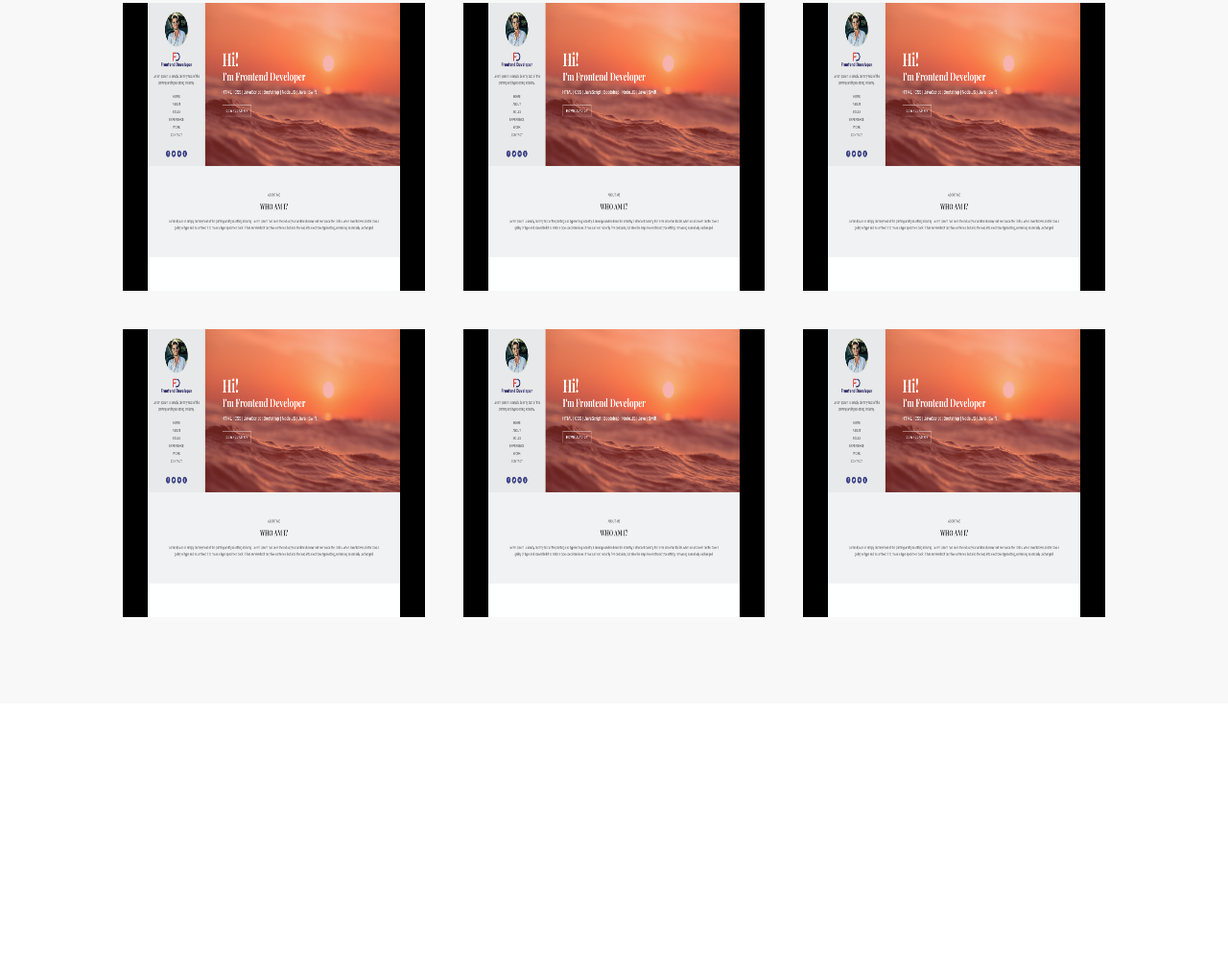
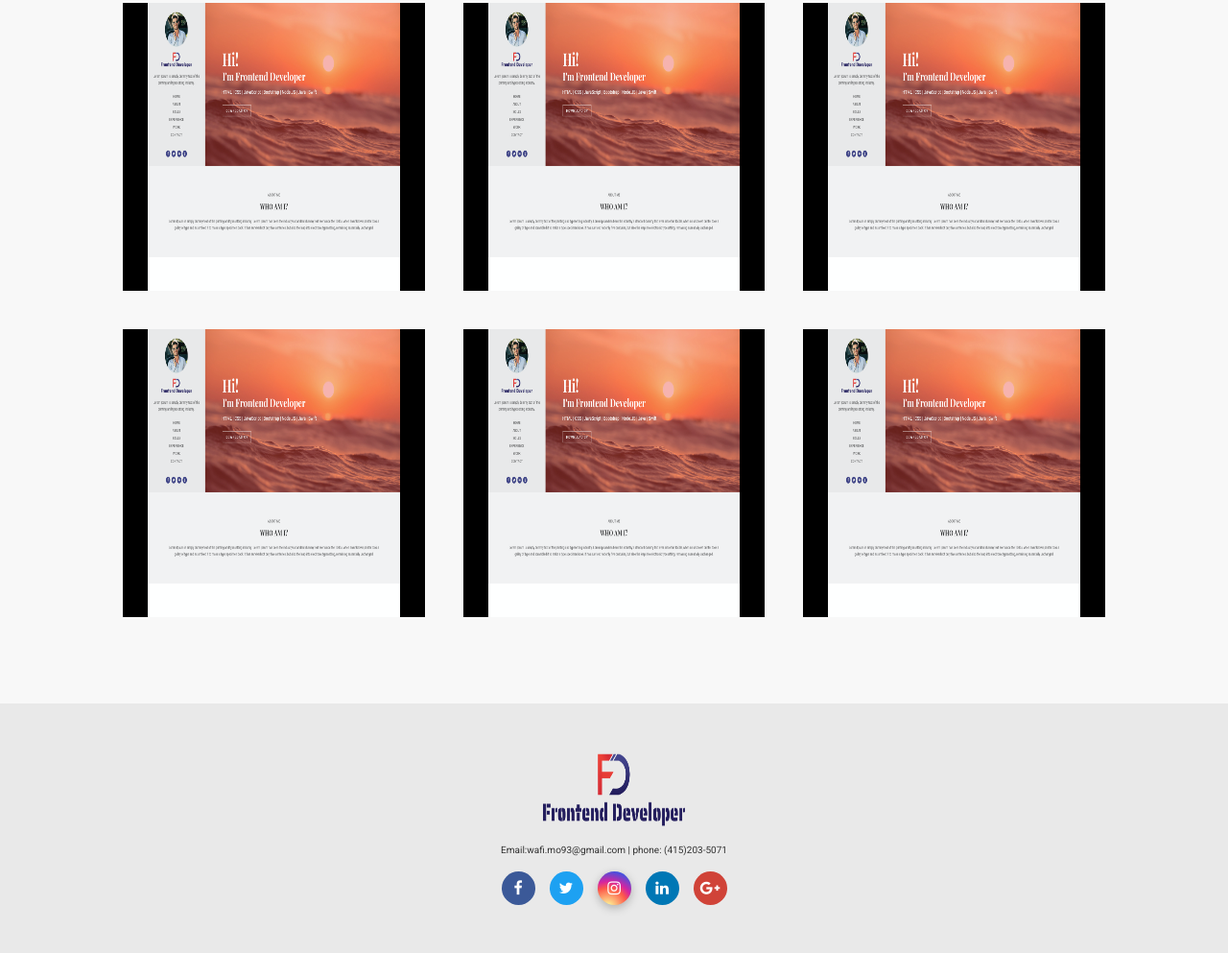
Before and after one commit to abosadiq/wafi-portfolio, a website: page src/index.html in a window 1280 px wide. Shown: the part 2375-3368 px from the top of the page at 96% size. Before the commit the page ends 3108 px from the top, so only its background shows below. Drawn offline with nearby package versions, Linux system fonts and the light colour scheme.

Commit message:
added the footer section

```diff
--- a/src/index.html
+++ b/src/index.html
@@ -255,6 +255,29 @@
         </div>
       </div>
     </section>
+    <footer class="footer">
+      <div class="footer__content">
+        <img class="footer__content--logo" src="./img/logo.png" />
+        <p><span>Email:wafi.mo93@gmail.com | </span>phone: (415)203-5071</p>
+        <ul class="social_media footer__content--social">
+          <li class="social_media-item">
+            <a href="#"><i class="icon fa fa-facebook"></i></a>
+          </li>
+          <li class="social_media-item">
+            <a href="#"><i class="icon fa fa-twitter"></i></a>
+          </li>
+          <li class="social_media-item">
+            <a href="#"><i class="icon fa fa-instagram "></i></a>
+          </li>
+          <li class="social_media-item">
+            <a href="#"><i class="icon fa wp-icon fa-linkedin"></i></a>
+          </li>
+          <li class="social_media-item">
+            <a href="#"><i class="icon fa fa-google-plus fa-lg"></i></a>
+          </li>
+        </ul>
+      </div>
+    </footer>
     <script src="https://cdnjs.cloudflare.com/ajax/libs/jquery/3.2.1/jquery.min.js"></script>
     <script src="https://cdnjs.cloudflare.com/ajax/libs/jquery-easing/1.3/jquery.easing.min.js"></script>
     <script src="./js/index.js"></script>
--- /dev/null
+++ b/src/sass/_footer.scss
@@ -0,0 +1,19 @@
+.footer {
+  grid-column: 1/-1;
+  padding: 5rem 0 5rem 0;
+  background-color: $drak-grey-color;
+  &__content {
+    display: flex;
+    flex-direction: column;
+    justify-content: center;
+    align-items: center;
+    &--logo {
+      width: 15rem;
+      height: 8rem;
+      margin-bottom: 1.7rem;
+    }
+    &--social {
+      margin-top: 1.7rem;
+    }
+  }
+}
--- a/src/sass/_projects.scss
+++ b/src/sass/_projects.scss
@@ -30,7 +30,7 @@
     text-align: center;
     position: relative;
 
-    @media only screen and(max-width: 900px) {
+    @media only screen and(max-width: 1024px) {
       grid-template-columns: repeat(2, 1fr);
       grid-template-rows: repeat(3, 1fr);
     }
@@ -44,7 +44,7 @@
       height: 300px;
       overflow: hidden;
       // background-image: url("../img/project-1.jpg");
-      @media only screen and(max-width:900px) {
+      @media only screen and(max-width:1024px) {
         grid-column: 1/2;
         grid-row: 1/2;
       }
@@ -60,12 +60,12 @@
         left: 100%;
         width: 100%;
         height: 100%;
-        transform: rotate(180deg);
+        transform: scale(0) rotate(-360deg);
         background-color: rgba($color: #000000, $alpha: 0.6);
         transition: all 0.4s;
       }
       &:hover::before {
-        transform: rotate(0);
+        transform: scale(1) rotate(0);
         left: 0;
       }
       &--div {
@@ -114,7 +114,7 @@
       height: 300px;
       overflow: hidden;
 
-      @media only screen and(max-width: 900px) {
+      @media only screen and(max-width: 1024px) {
         grid-column: 2/3;
         grid-row: 1/2;
       }
@@ -183,7 +183,7 @@
       height: 300px;
       overflow: hidden;
 
-      @media only screen and(max-width: 900px) {
+      @media only screen and(max-width: 1024px) {
         grid-column: 1/2;
         grid-row: 2/3;
       }
@@ -250,7 +250,7 @@
       grid-row: 2/3;
       height: 300px;
       overflow: hidden;
-      @media only screen and(max-width: 900px) {
+      @media only screen and(max-width: 1024px) {
         grid-column: 2/3;
         grid-row: 2/3;
       }
@@ -318,7 +318,7 @@
       grid-row: 2/3;
       height: 300px;
       overflow: hidden;
-      @media only screen and(max-width: 900px) {
+      @media only screen and(max-width: 1024px) {
         grid-column: 1/2;
         grid-row: 3/4;
       }
@@ -387,7 +387,7 @@
       grid-row: 2/3;
       height: 300px;
       overflow: hidden;
-      @media only screen and(max-width: 900px) {
+      @media only screen and(max-width: 1024px) {
         grid-column: 2/3;
         grid-row: 3/4;
       }
--- a/src/sass/main.scss
+++ b/src/sass/main.scss
@@ -8,3 +8,4 @@
 @import "./experinece";
 @import "./animation";
 @import "./projects";
+@import "./footer";
```
Also changed, not shown: src/css/style.css.
